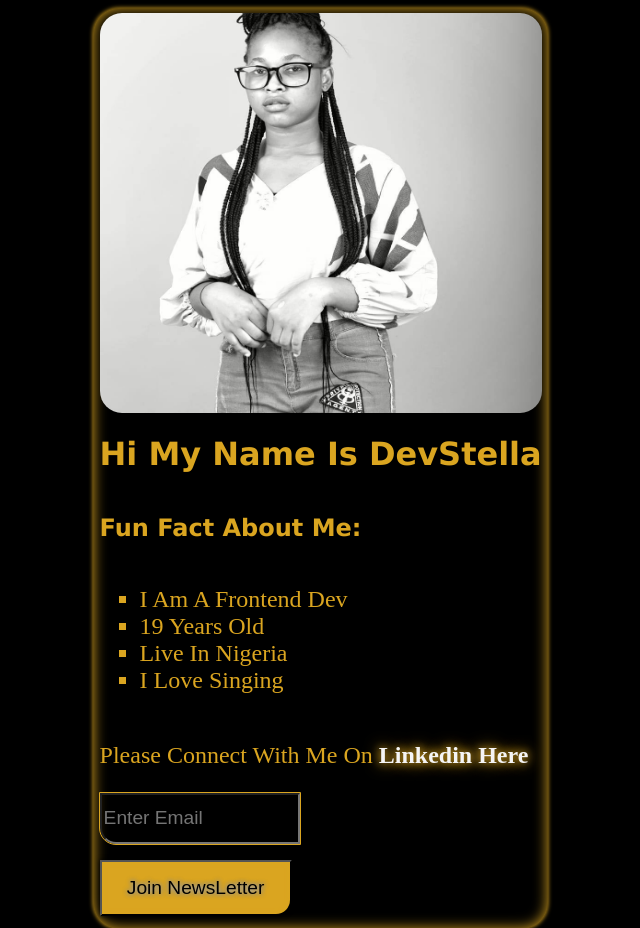
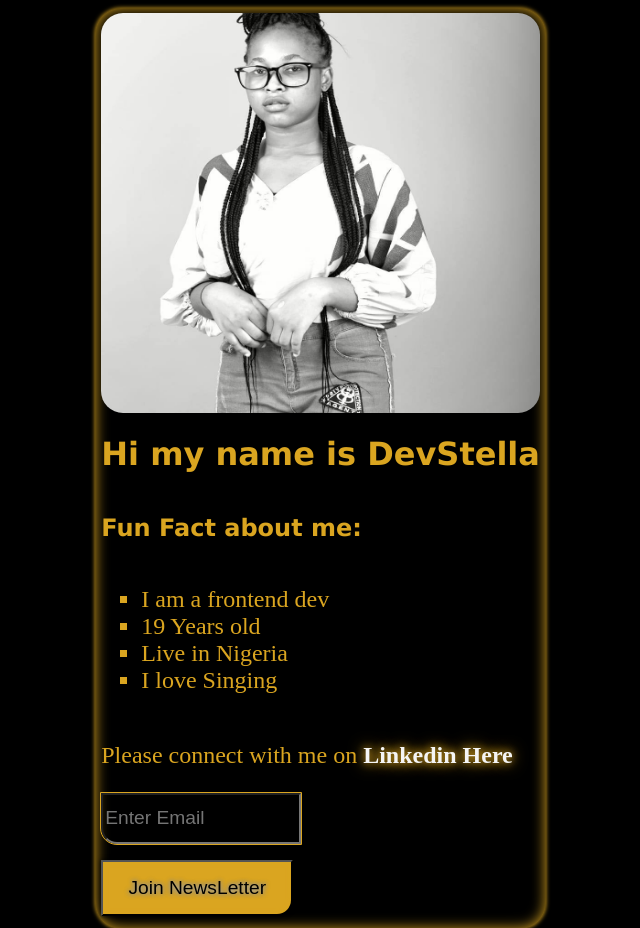
Before and after one commit to LadegbayeStella/myProfile, a plain HTML site: page index.html in a window 1280 px wide. Shown: the top 928 px of the page, without its empty margins (326-966 px from the left). Drawn offline with Linux system fonts and the light colour scheme.

Commit message:
removing things

```diff
--- a/css/style.css
+++ b/css/style.css
@@ -3,7 +3,6 @@ body {
     color: goldenrod;
     display: grid;
     place-content: center;
-    text-transform: capitalize;
     font-family sans-serif;
 }
 
@@ -103,8 +102,3 @@ button {
     position: relative;
 
 }
-
-
-git remote add origin https://github.com/LadegbayeStella/myProfile.git
-git branch -M main
-git push -u origin main
```
